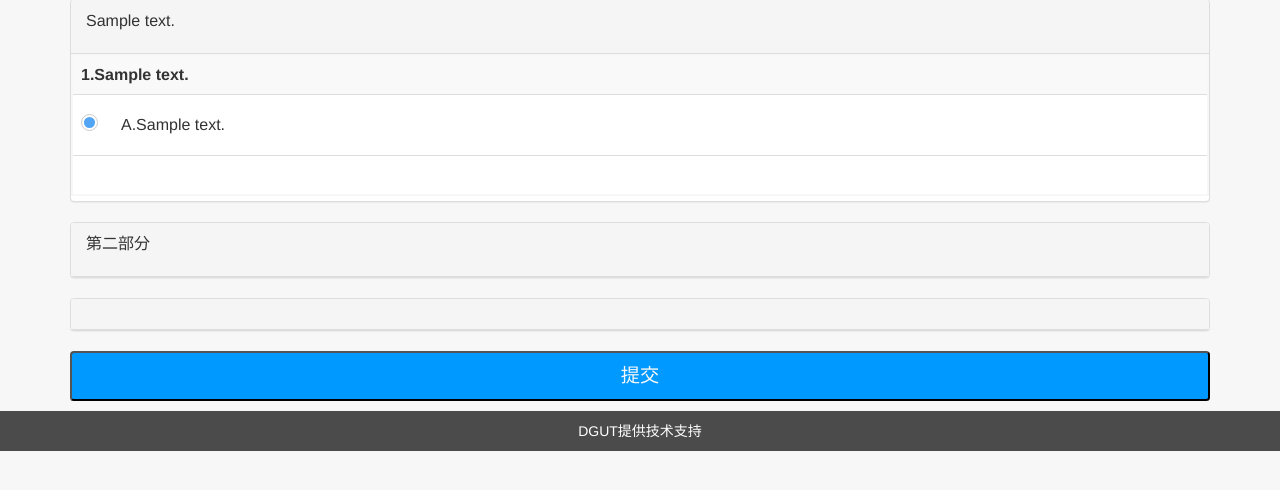
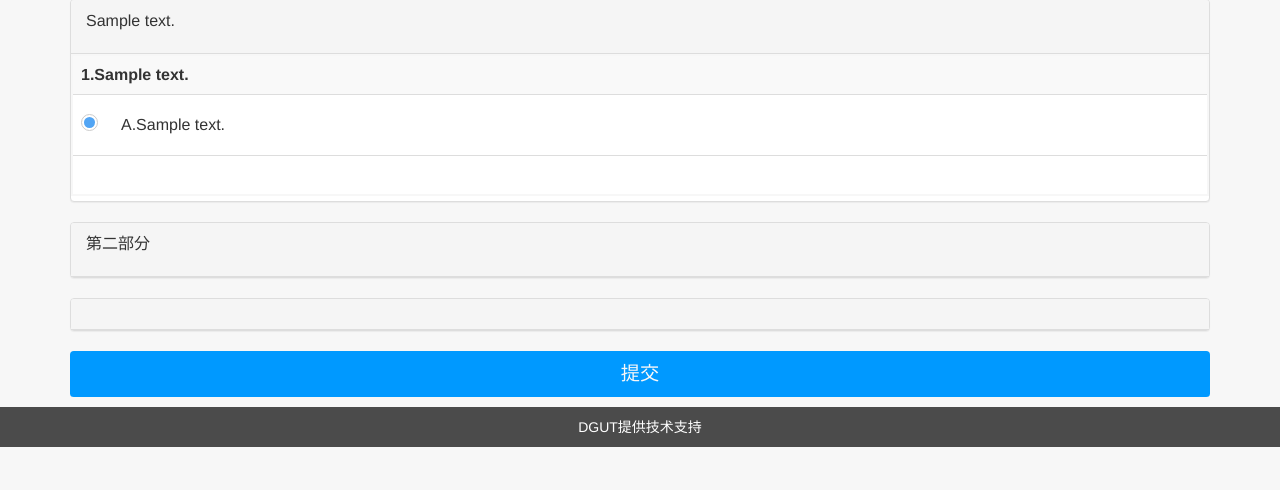
Before and after one commit to cc-djy/questionnaire, a Django app: page / in a window 1280 px wide. Shown: the part 134-624 px from the top of the page. Run offline with Django 3.2, Linux system fonts and the light colour scheme; tables that the repository leaves empty hold one stand-in row (values such as "Sample post"); some libraries are stand-ins or nearby versions.

Commit message:
修复了。。。

```diff
--- a/templates/index.html
+++ b/templates/index.html
@@ -27,7 +27,7 @@
     </div>
     <div class="container">
         <div id="divQuestion1">
-            <form action="/result/" method="post">
+            <form action="/result/" method="post" id="form1">
                 {% csrf_token %}
                 <div class="panel panel-default">
                     <div class="panel-heading">
@@ -112,7 +112,7 @@
                                     <div class="radio">
                                         <input type="radio" name="option{{ question.question_id }}"
                                                id="option{{question.question_id }}_{{option.option_num_id}}"
-                                               value="{{option.option_id}}" checked>
+                                               value="{{option.option_id}}">
                                         <label for="option{{ question.question_id }}_{{option.option_num_id}}">
                                             {{ option.option_id }}.{{ option.option_description }}
                                         </label>
@@ -129,7 +129,7 @@
 
                     </div>
                 </div>
-                <button type="submit" id="bt" href="javascript:;" class="button blue">提交</button>
+                <a id="bt" href="javascript:;" class="button blue">提交</a>
 
             </form>
 
```
